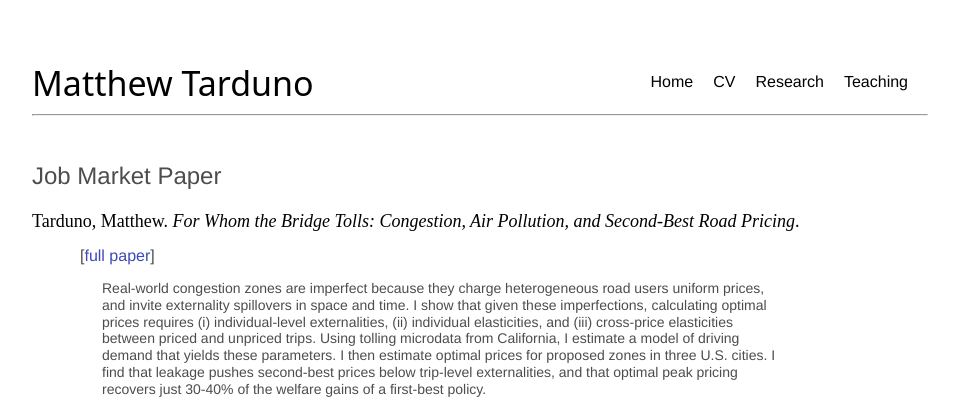
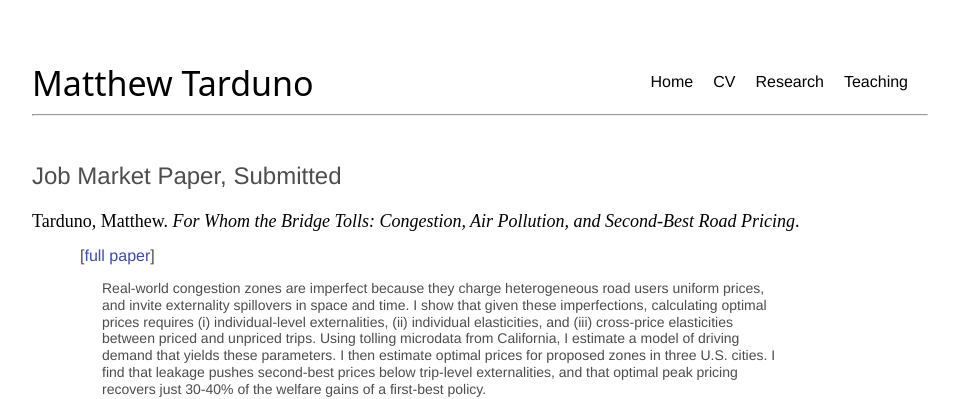
Before and after one commit to Matt-Tarduno/Matt-Tarduno.github.io, a Jekyll site: the page built from research/index.html, in a window 1280 px wide. Shown: the top 399 px of the page, without its empty margins (160-1119 px from the left). Built offline with Jekyll 4.4.1, drawn with Linux system fonts in a browser that asks for light colours.

Commit message:
Update index.html

```diff
--- a/research/index.html
+++ b/research/index.html
@@ -9,7 +9,7 @@ sitemap:
 <br />
 
 <div class="blurb">
-	<h1>Job Market Paper</h1>
+	<h1>Job Market Paper, Submitted</h1>
 
 <p style="font-size:18px; font-family: TimesNewRoman; color: black" >Tarduno, Matthew. <em>For Whom the Bridge Tolls: Congestion, Air Pollution, and Second-Best Road Pricing</em>.
 	<p style="margin-left:3em">[<a href="https://matt-tarduno.github.io/jmp/" target="_blank">full paper</a>]
```
